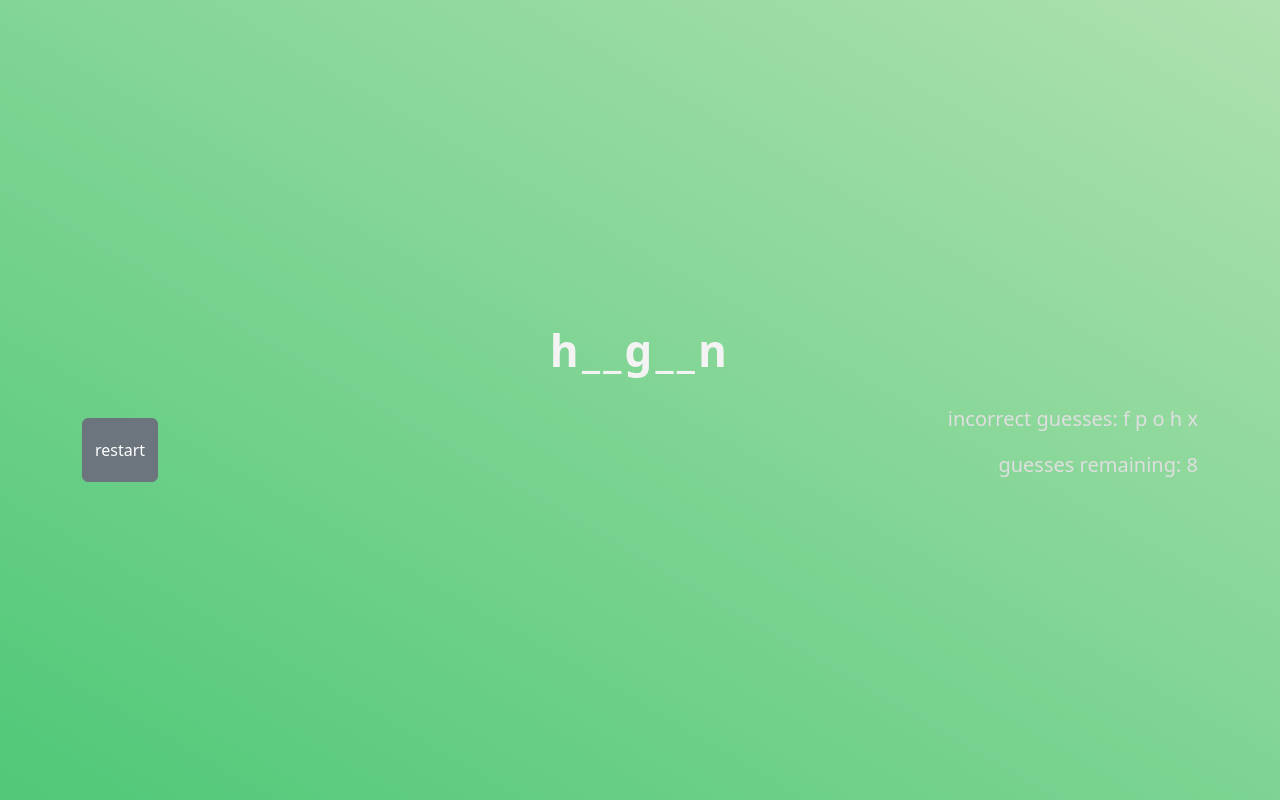
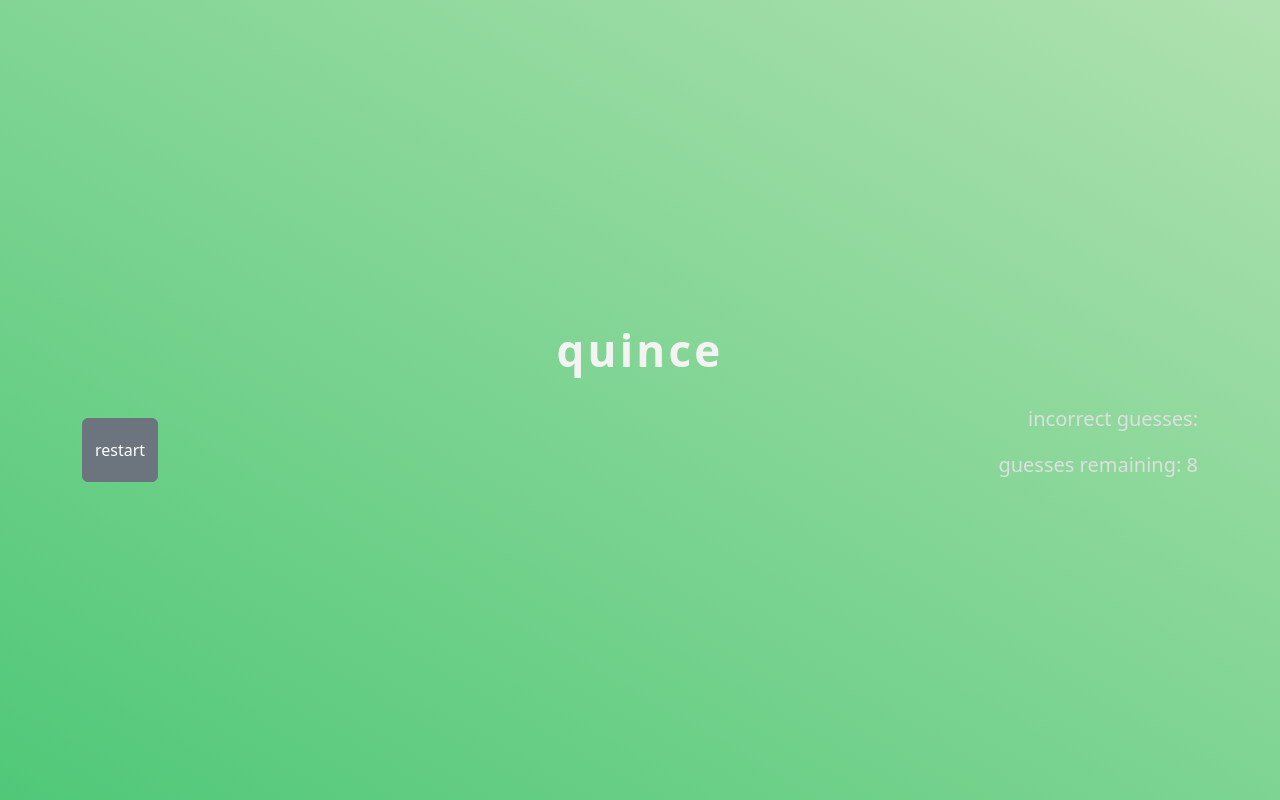
Before and after one commit to raulvillajr95/hangman, a plain HTML site: page index.html in a window 1280 px wide. Drawn offline with nearby package versions, Linux system fonts and the light colour scheme.

Commit message:
Make random word appear on screen

```diff
--- a/index.html
+++ b/index.html
@@ -14,11 +14,11 @@
 </head>
 <body>
   <div class="container">
-    <h1 class="main-word">h__g__n</h1>
+    <h1 class="main-word"></h1>
     <div class="info-container">
       <button type="button" class="btn btn-secondary">restart</button>
       <div class="info">
-        <p class="incorrect-section">incorrect guesses:<span class="incorrect-guess"> f p o h x</span></p>
+        <p class="incorrect-section">incorrect guesses:<span class="incorrect-guess"></span></p>
         <p class="remaining-section">guesses remaining: <span class="guesses-remaining">8</span></p>
       </div>
     </div>
@@ -27,7 +27,8 @@
 </html>
 
 <!--
--make random word appear
+-replace random letters with '_'
+-might need to place each word individually in a span so I can style them
 
 Functionanlity:
 -randomly select word
--- a/scripts.js
+++ b/scripts.js
@@ -0,0 +1,20 @@
+// HTML attachments
+const mainWord = document.querySelector('.main-word');
+const restartBtn = document.querySelector('.btn');
+const incorrectGuess = document.querySelector('.incorrect-guess');
+const guessesRemaining = document.querySelector('.guesses-remaining');
+
+// Defaults
+let guesses = 8;
+let words = ['banish', 'curious', 'level', 'badge', 'grumpy', 'secretive', 'battle', 'quill', 'fabulous', 'ambitious', 'bewildered', 'river', 'moult', 'pocket', 'sashay', 'tomatoes', 'wheel', 'disgusted', 'aquatic', 'fireman', 'driving', 'halting', 'smell', 'quince', 'obedient', 'snobbish', 'appear', 'worry', 'address', 'hungry', 'plough', 'tangible', 'zephyr', 'dedicate', 'panicky', 'declare', 'willing', 'awful', 'belief', 'convene', 'awake', 'expansion', 'glitter', 'amuck', 'calculate', 'offset', 'absent', 'constrain', 'shelf', 'contain', 'table', 'impart', 'wheel', 'kitty', 'faithful', 'known'];
+
+// Preset function
+function randomNum(b) {
+  return Math.floor(Math.random() * b) + 1;
+}
+
+let currentWord = words[randomNum(words.length)-1]
+
+mainWord.textContent = `${currentWord}`
+
+console.log(currentWord)
```
